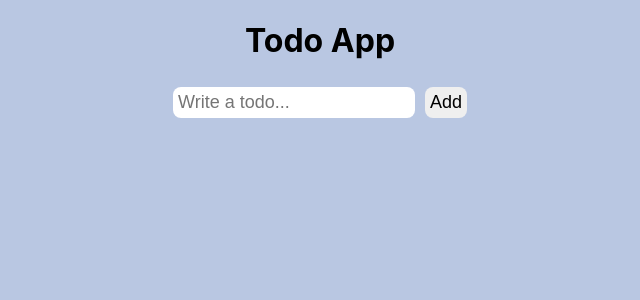
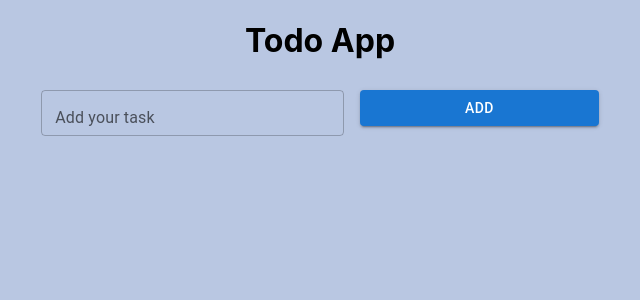
Before and after one commit to Pareeshyadav2022/my-todo, a React (Create React App) app: page / in a window 1280 px wide. Shown: the top 300 px of the page, without its empty margins (320-960 px from the left). Built offline with nearby package versions, Linux system fonts and the light colour scheme.

Commit message:
added mui

```diff
--- a/package.json
+++ b/package.json
@@ -3,6 +3,9 @@
   "version": "0.1.0",
   "private": true,
   "dependencies": {
+    "@emotion/react": "^11.10.4",
+    "@emotion/styled": "^11.10.4",
+    "@mui/material": "^5.10.3",
     "@reduxjs/toolkit": "^1.8.3",
     "@testing-library/jest-dom": "^5.16.4",
     "@testing-library/react": "^13.3.0",
--- a/src/App.css
+++ b/src/App.css
@@ -65,3 +65,10 @@ body {
     transform: rotate(360deg);
   }
 }
+
+@media screen and ((min-width: 100px) and( max-width: 600px)) {
+  .item {
+    background-color: red;
+    color: red;
+  }
+}
--- a/src/App.js
+++ b/src/App.js
@@ -1,3 +1,4 @@
+import { Box, Button, TextField } from "@mui/material";
 import React, { useState, useEffect, useRef } from "react";
 import { useSelector, useDispatch } from "react-redux";
 import "./App.css";
@@ -71,20 +72,39 @@ function App() {
   return (
     <div className="App">
       <h1>Todo App</h1>
-      <input
+
+      <Box
+        component="form"
+        sx={{
+          "& > :not(style)": { m: 1, width: "30ch" },
+        }}
+        noValidate
+        autoComplete="off"
+      >
+        <TextField
           ref={ref}
-        type="text"
+          id={new Date().valueOf()}
+          label="Add your task"
+          variant="outlined"
           value={input.task}
-        id={new Date().valueOf()}
-        placeholder="Write a todo..."
           onChange={changeHandler}
         />
-      <button onClick={addTodo} style={{ display: addProp }}>
+        <Button
+          variant="contained"
+          onClick={addTodo}
+          sx={{ display: addProp, width: "30px" }}
+        >
           Add
-      </button>
-      <button onClick={updateTodo} style={{ display: saveProp }}>
+        </Button>
+        <Button
+          variant="contained"
+          onClick={updateTodo}
+          sx={{ display: saveProp, width: "3j0px" }}
+        >
           Save
-      </button>
+        </Button>
+      </Box>
+
       {reduxState.value.map((x, index) => {
         return (
           <div
@@ -94,8 +114,6 @@ function App() {
               flex: 1,
               border: "1px solid gray",
               borderRadius: "8px",
-              width: "40%",
-              margin: "0 0 0.4% 30%",
               padding: "5px",
             }}
           >
@@ -107,6 +125,7 @@ function App() {
                 textAlign: "left",
                 flex: 1,
               }}
+              className="item"
             >
               {index + 1}
               {". "}
```
Also changed, not shown: 1 other file (tests, documents, lock files or other folders). Lines whose indentation alone changed are shown as unchanged.
